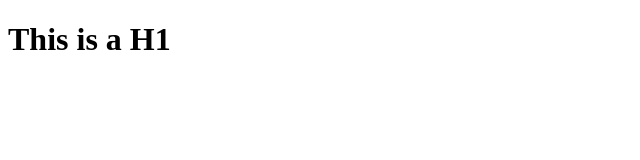
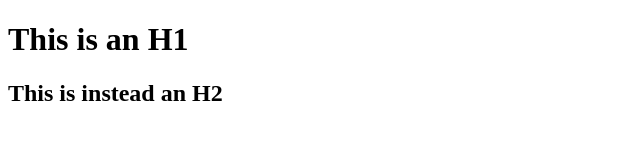
Before and after one commit to francescoluciani/helloWorld, a plain HTML site: page index.html in a window 1280 px wide. Shown: the whole page, without its empty margins (0-640 px from the left). Drawn offline with Linux system fonts and the light colour scheme.

Commit message:
Entered an H2

```diff
--- a/index.html
+++ b/index.html
@@ -6,6 +6,7 @@
     <title>index.html</title>
   </head>
   <body>
-    <h1>This is a H1</h1>
+    <h1>This is an H1</h1>
+    <h2>This is instead an H2</h2>
   </body>
 </html>
```
